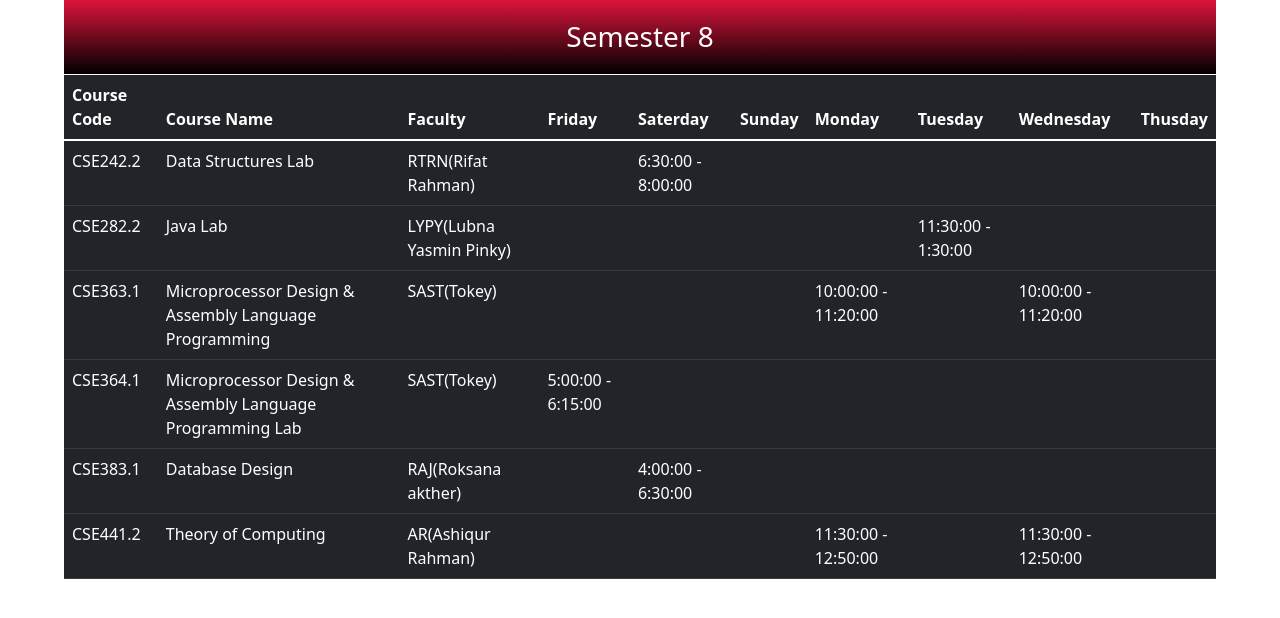
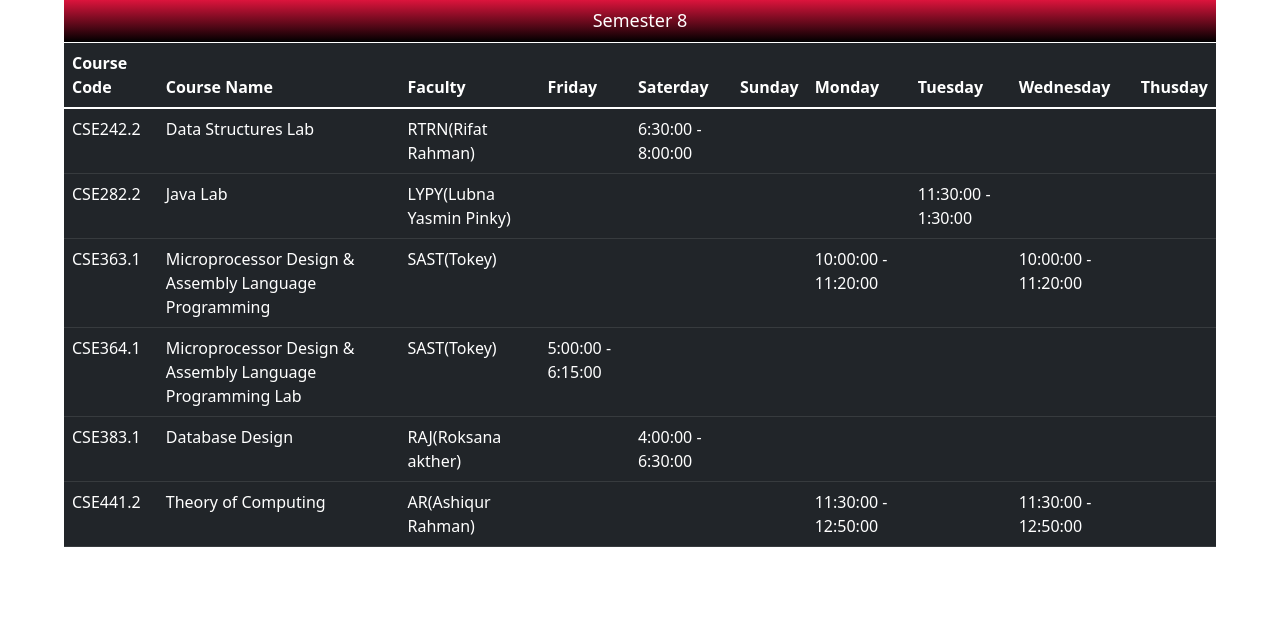
Before and after one commit to mdshohed/mdshohed.github.io, a plain HTML site: page ClassRouting/index.html in a window 1280 px wide. Drawn offline with nearby package versions, Linux system fonts and the light colour scheme.

Commit message:
Personal Portfolio

```diff
--- a/ClassRouting/mystyle.css
+++ b/ClassRouting/mystyle.css
@@ -10,7 +10,8 @@
 	background-image: linear-gradient(crimson, black);
 	color: white;
 	text-align: center;
-	padding: 20px;
+	padding: 10px;
+	font-size: large;
 }
 .title:hover {
 	background-image: linear-gradient(crimson, rgb(27, 26, 26));
```
